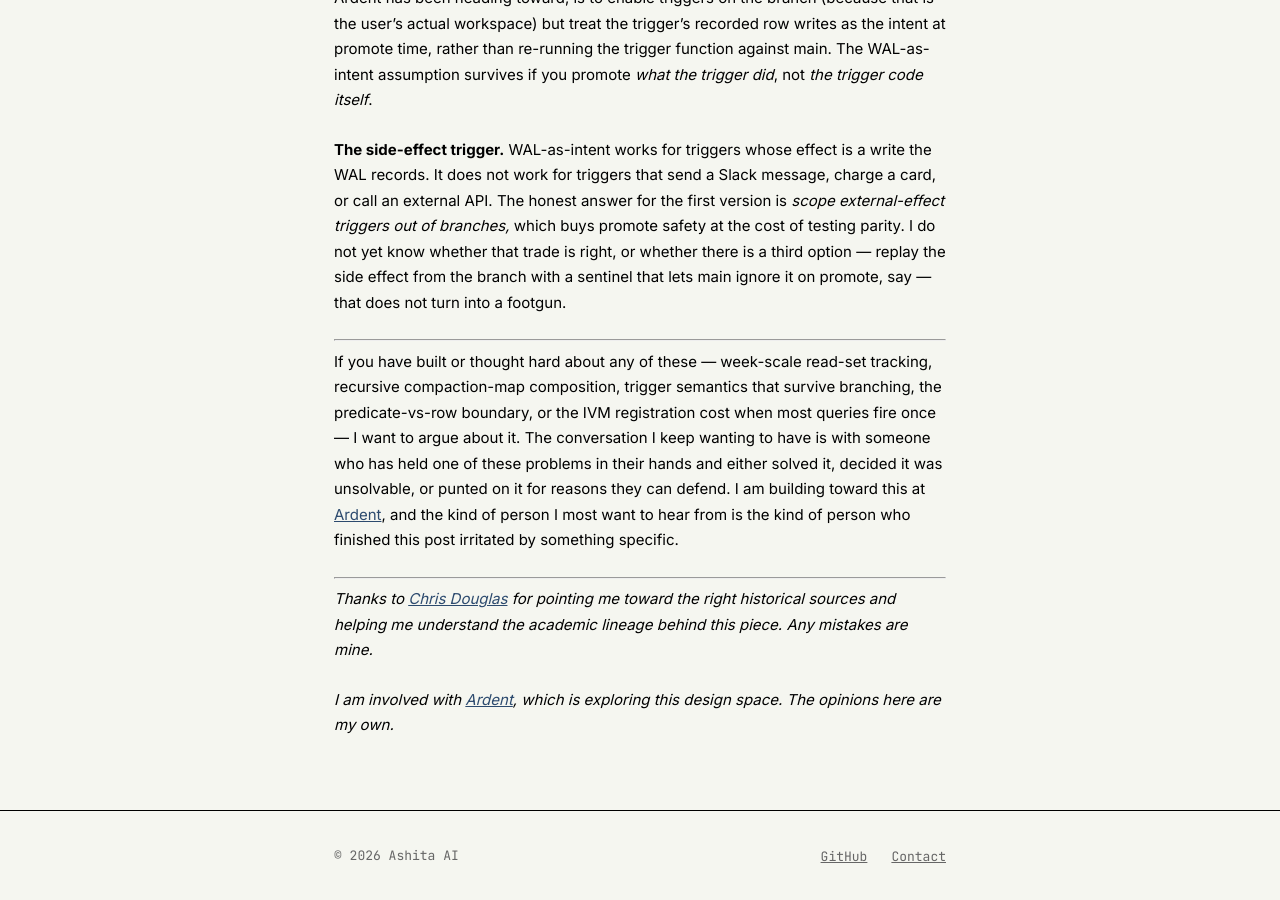
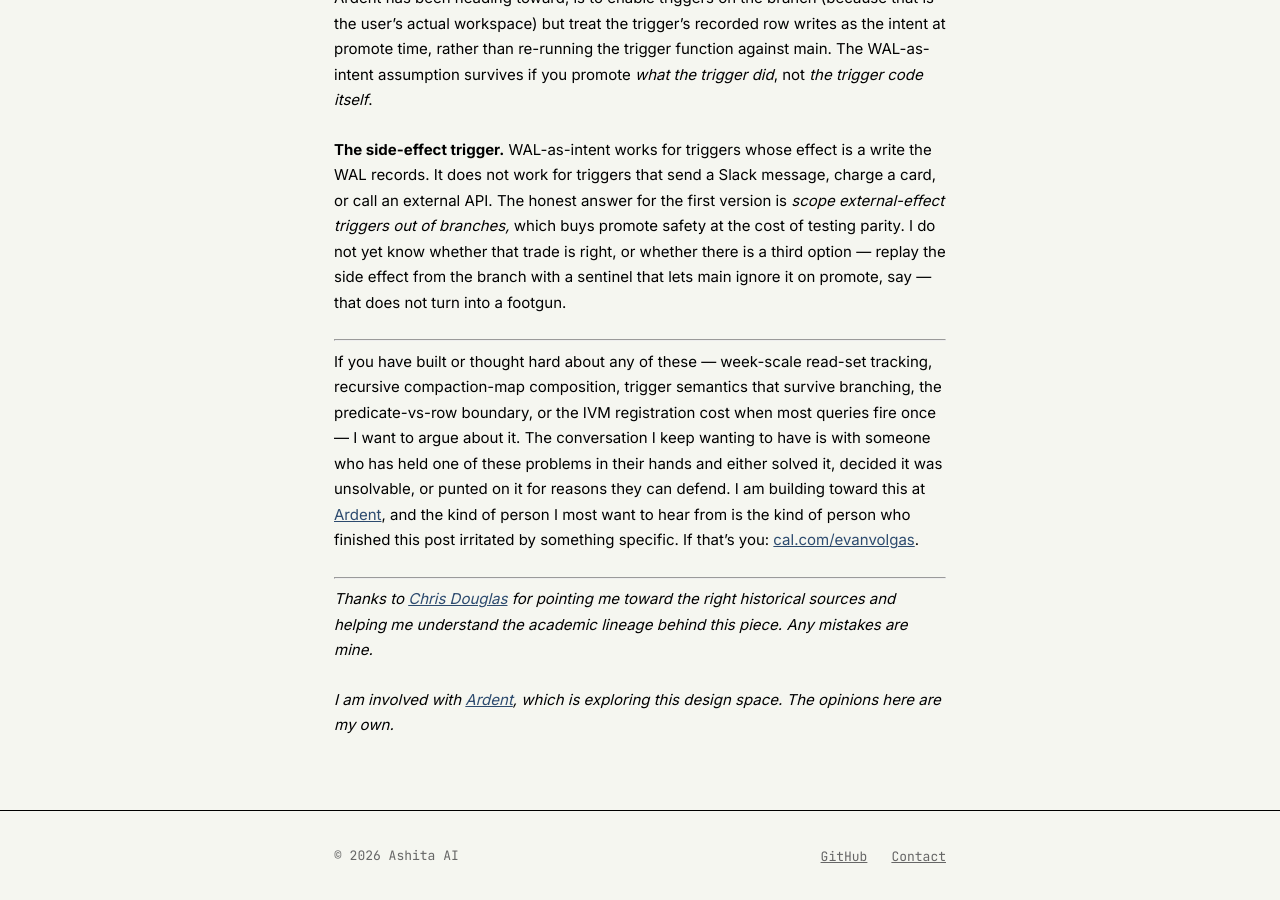
Before and after one commit to ashita-ai/ashita-ai.github.io, a Jekyll site: the page built from _posts/2026-05-25-the-week-long-transaction.md, in a window 1280 px wide and 900 px high, scrolled down 9129 px. Built offline with Jekyll 4.4.1, drawn with Linux system fonts in a browser that asks for light colours.

Commit message:
Add Cal.com booking link to closing recruiting paragraph
Gives the right reader a concrete next step instead of an implicit ask.

```diff
--- a/_posts/2026-05-25-the-week-long-transaction.md
+++ b/_posts/2026-05-25-the-week-long-transaction.md
@@ -84,7 +84,7 @@ The closest *shipping* system to a SQL database with branch merge is [Dolt](http
 
 ---
 
-If you have built or thought hard about any of these — week-scale read-set tracking, recursive compaction-map composition, trigger semantics that survive branching, the predicate-vs-row boundary, or the IVM registration cost when most queries fire once — I want to argue about it. The conversation I keep wanting to have is with someone who has held one of these problems in their hands and either solved it, decided it was unsolvable, or punted on it for reasons they can defend. I am building toward this at [Ardent](https://tryardent.com), and the kind of person I most want to hear from is the kind of person who finished this post irritated by something specific.
+If you have built or thought hard about any of these — week-scale read-set tracking, recursive compaction-map composition, trigger semantics that survive branching, the predicate-vs-row boundary, or the IVM registration cost when most queries fire once — I want to argue about it. The conversation I keep wanting to have is with someone who has held one of these problems in their hands and either solved it, decided it was unsolvable, or punted on it for reasons they can defend. I am building toward this at [Ardent](https://tryardent.com), and the kind of person I most want to hear from is the kind of person who finished this post irritated by something specific. If that's you: [cal.com/evanvolgas](https://cal.com/evanvolgas).
 
 ---
 
```
